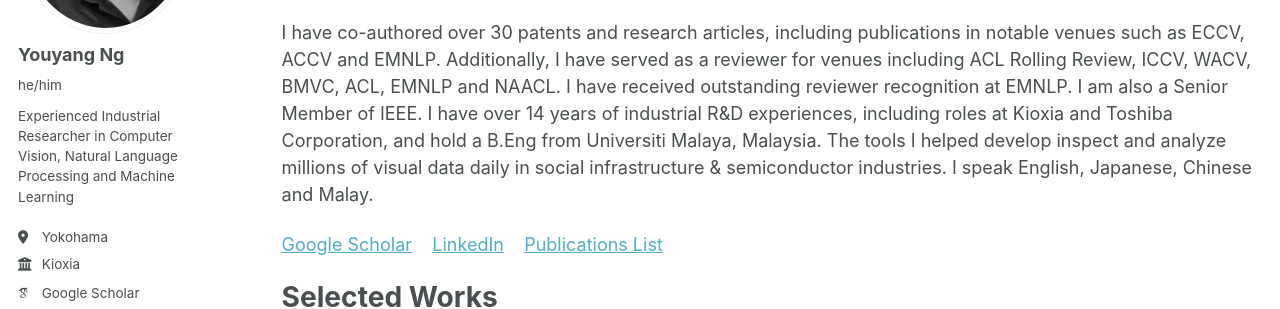
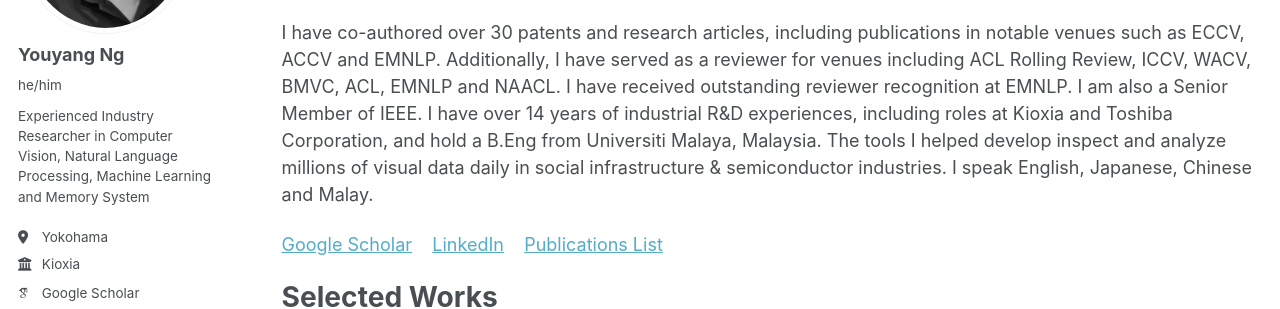
Before and after one commit to yy29/yy29.github.io, a Jekyll site: the page built from _pages/about.md, in a window 1280 px wide. Shown: the part 265-574 px from the top of the page. Built offline with Jekyll 4.4.1, drawn with Linux system fonts in a browser that asks for light colours; some web fonts are replaced.

Commit message:
Update _config.yml

```diff
--- a/_config.yml
+++ b/_config.yml
@@ -24,7 +24,7 @@ author:
   avatar           : "yy_profile.png"
   name             : "Youyang Ng"
   pronouns         : "he/him"
-  bio              : "Experienced Industrial Researcher in Computer Vision, Natural Language Processing and Machine Learning"
+  bio              : "Experienced Industry Researcher in Computer Vision, Natural Language Processing, Machine Learning and Memory System"
   location         : "Yokohama"
   employer         : Kioxia
   uri              : # URL
```
